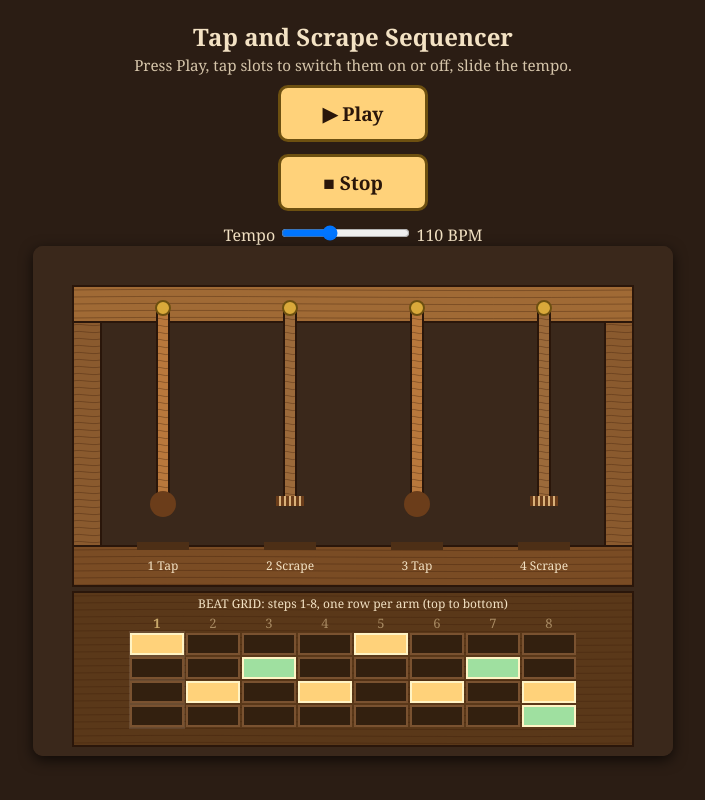
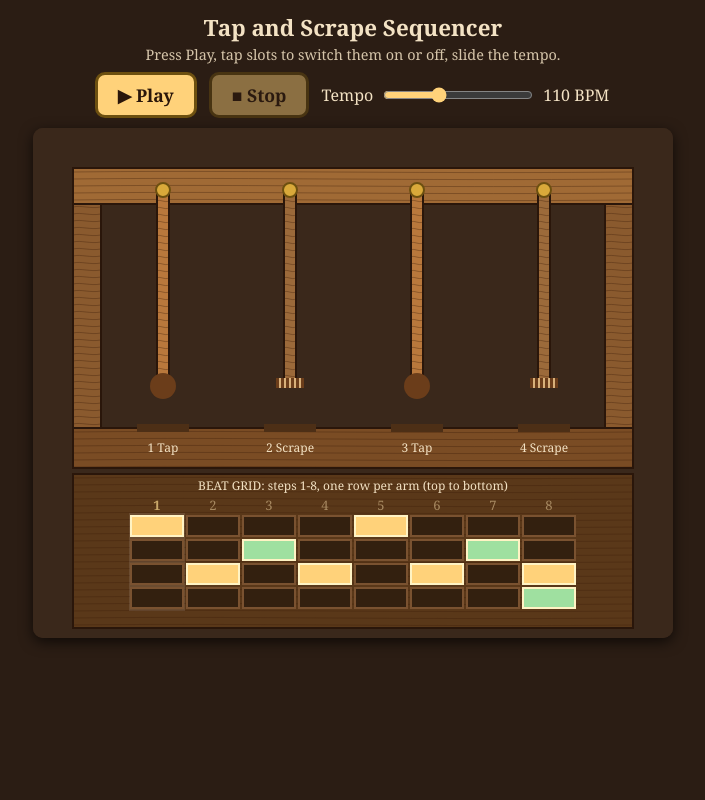
Before and after one commit to Wendle-The-Wizard/tap-and-scrape-sequencer, a plain HTML site: page index.html in a window 1280 px wide. Shown: the whole page, without its empty margins (287-992 px from the left). Drawn offline with Linux system fonts and the light colour scheme.

Commit message:
Tap and Scrape Sequencer, version 5: I added a tempo slider and a separate Stop button, and the s

```diff
--- a/style.css
+++ b/style.css
@@ -1,7 +1,12 @@
 /* Wendle's style: warm, woody, simple */
-body{margin:0;padding:12px;background:#2b1d14;color:#f3e2c4;font-family:Georgia,serif;text-align:center}
-h1{font-size:1.5rem;margin:8px 0 2px}
-.sub{margin:0 0 10px;font-size:.95rem;opacity:.85}
-button{display:block;margin:0 auto 12px;padding:12px 32px;font:bold 1.2rem Georgia,serif;color:#2a160a;background:#ffd27a;border:3px solid #6d5010;border-radius:10px;cursor:pointer;touch-action:manipulation;min-width:150px}
+body{margin:0;padding:8px;background:#2b1d14;color:#f3e2c4;font-family:Georgia,serif;text-align:center}
+h1{font-size:1.4rem;margin:4px 0 2px}
+.sub{margin:0 0 8px;font-size:.9rem;opacity:.85}
+.controls{display:flex;flex-wrap:wrap;justify-content:center;align-items:center;gap:8px 12px;margin:0 auto 10px}
+button{padding:8px 20px;font:bold 1.1rem Georgia,serif;color:#2a160a;background:#ffd27a;border:3px solid #6d5010;border-radius:10px;cursor:pointer;touch-action:manipulation;min-width:100px}
 button:active{background:#e8b857}
+button:disabled{opacity:.45;cursor:default}
+.tempo{display:flex;align-items:center;gap:8px;font-size:1rem}
+.tempo input{width:150px;accent-color:#ffd27a}
+#bpm{display:inline-block;min-width:68px;text-align:left}
 canvas{width:100%;max-width:640px;height:auto;border-radius:10px;box-shadow:0 4px 14px #000a;touch-action:manipulation;background:#3a281b}
```
